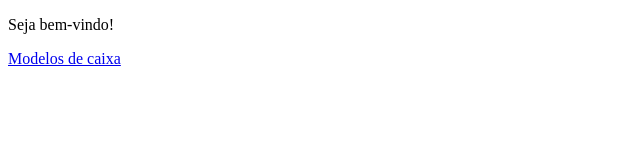
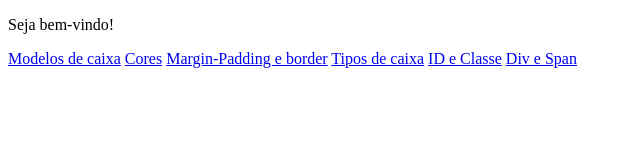
Before and after one commit to marco-egito/psimarco, a plain HTML site: page index.html in a window 1280 px wide. Shown: the whole page, without its empty margins (0-640 px from the left). Drawn offline with Linux system fonts and the light colour scheme.

Commit message:
alteração index

```diff
--- a/index.html
+++ b/index.html
@@ -9,5 +9,10 @@
 <body>
     <p>Seja bem-vindo!</p>
     <a href="./Curso-DEV-Quest/modulo-css-basico/10-modelos-de-caixa/index.html">Modelos de caixa</a>
+    <a href="./Curso-DEV-Quest/modulo-css-basico/06-cores/index.html">Cores</a>
+    <a href="./Curso-DEV-Quest/modulo-css-basico/07-margin-padding-border/index.html">Margin-Padding e border</a>
+    <a href="./Curso-DEV-Quest/modulo-css-basico/11-tipos-de-caixa/index.html">Tipos de caixa</a>
+    <a href="./Curso-DEV-Quest/modulo-css-basico/12-id-e-classes/index.html">ID e Classe</a>
+    <a href="./Curso-DEV-Quest/modulo-css-basico/14-div-span/index.html">Div e Span</a>
 </body>
 </html>
```
